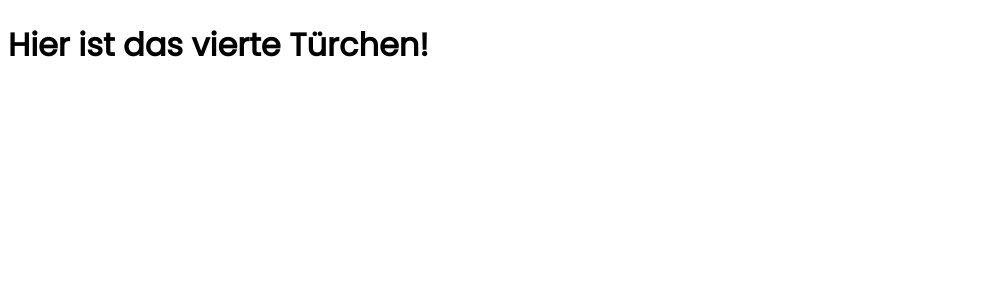
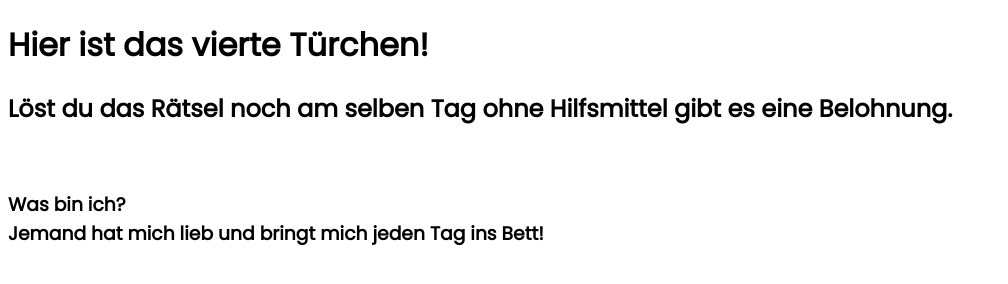
Before and after one commit to FrotsyCraft100/Adventskalender, a plain HTML site: page türchen/4.html in a window 1280 px wide. Shown: the whole page, without its empty margins (0-1008 px from the left). Drawn offline with nearby package versions, Linux system fonts and the light colour scheme; files that its build step writes are made by us from their sources.

Commit message:
Update 4.html

```diff
--- a/türchen/4.html
+++ b/türchen/4.html
@@ -9,5 +9,11 @@
 </head>
 <body>
     <h1>Hier ist das vierte Türchen!</h1>
+    <h2>Löst du das Rätsel noch am selben Tag ohne Hilfsmittel gibt es eine Belohnung.</h2> <br>
+
+    <h3>Was bin ich?<br>
+    Jemand hat mich lieb und bringt mich jeden Tag ins Bett!
+    </h3>
+
 </body>
 </html>
```
